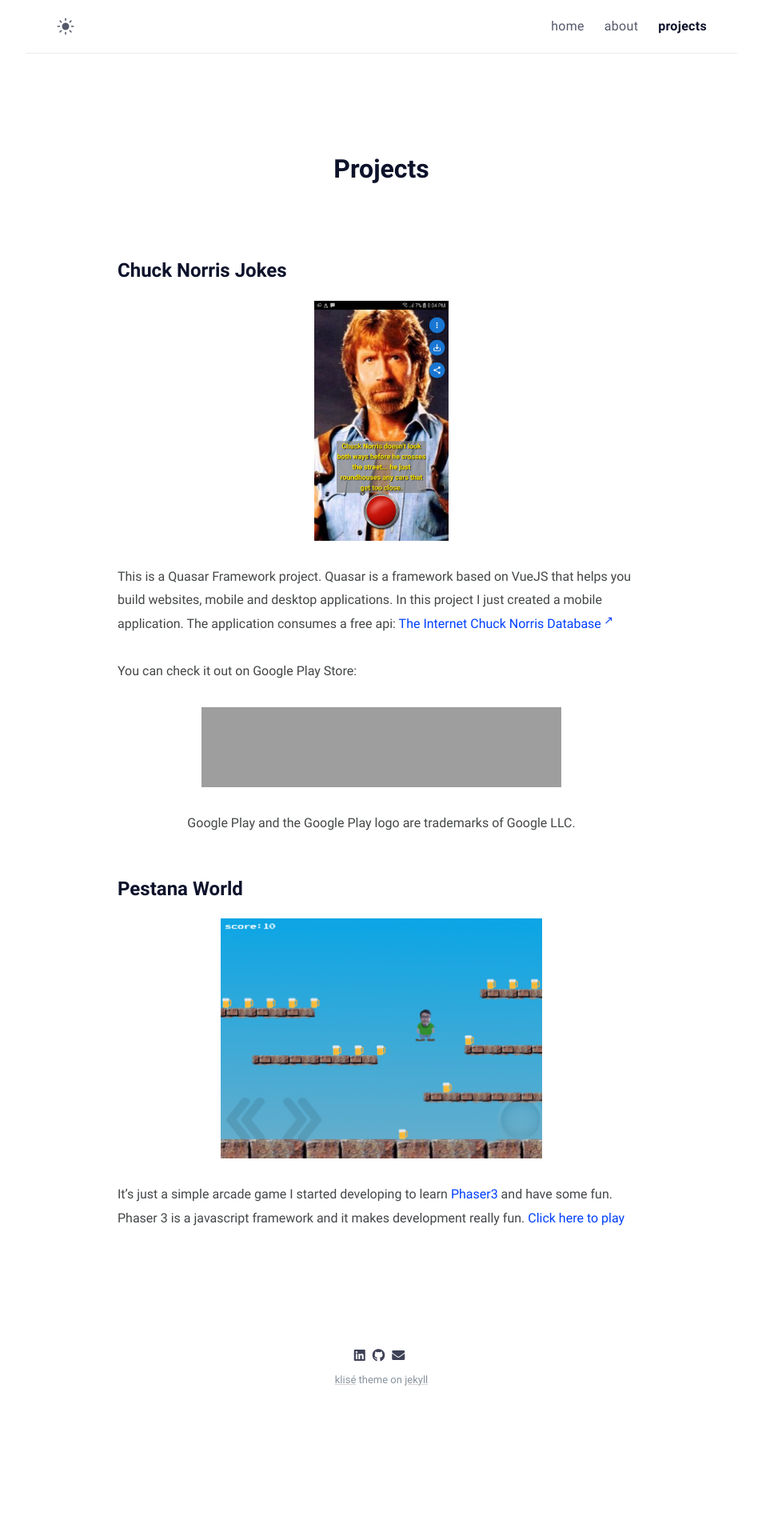
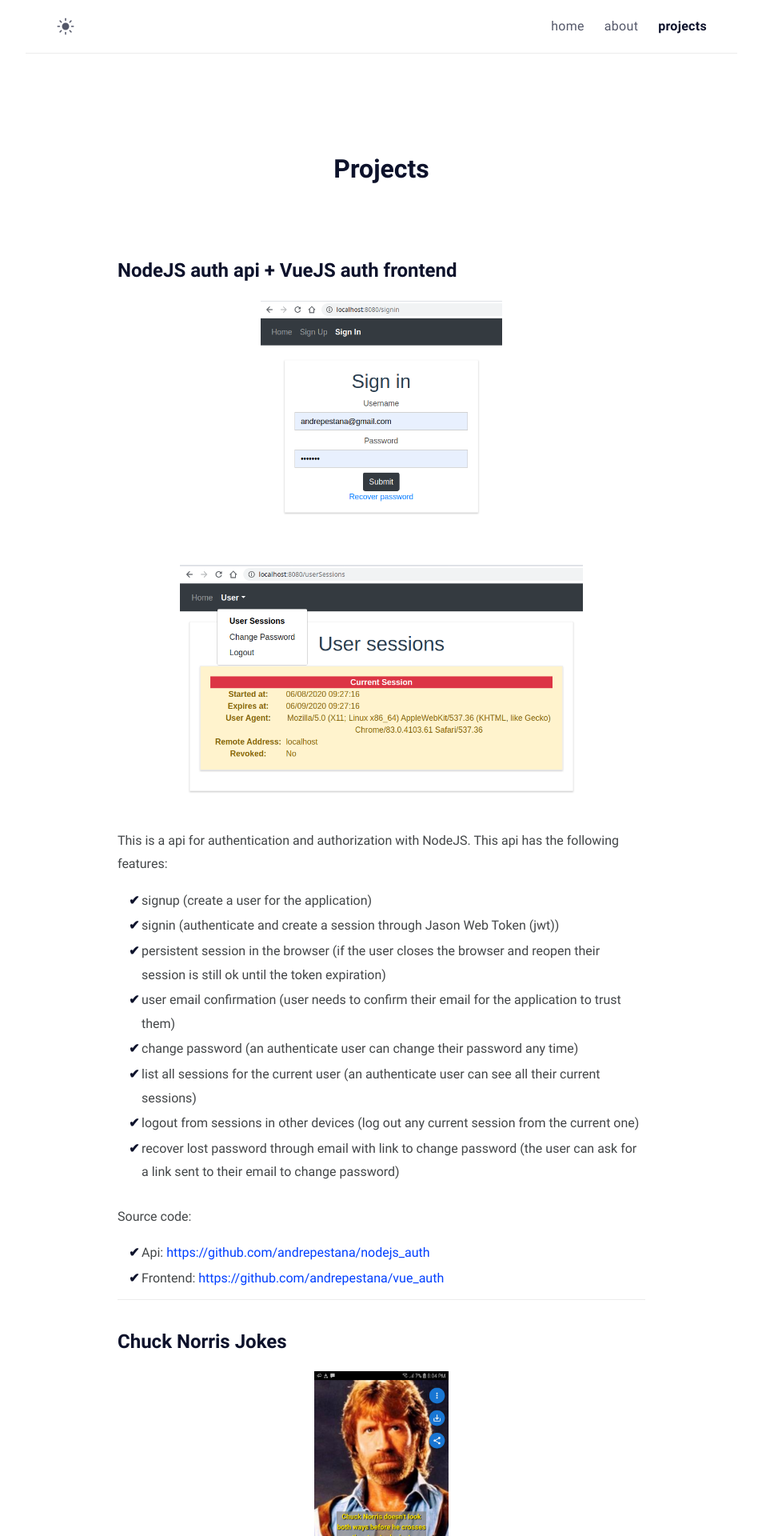
Before and after one commit to andrepestana/andrepestana.github.io.old, a Jekyll site: the page built from projects.md, in a window 1280 px wide. Shown: the top 1920 px of the page at 80% size, without its empty margins (163-1116 px from the left). Built offline with Jekyll 4.4.1, drawn with Linux system fonts in a browser that asks for light colours; before the commit the page ends 1769 px from its top, so only the background shows below that; grey boxes are pictures that could not be loaded.

Commit message:
add project

```diff
--- a/_sass/klise/_base.scss
+++ b/_sass/klise/_base.scss
@@ -126,7 +126,7 @@ ul {
     text-align: -webkit-match-parent;
   }
   li::before {
-    content: "\03BB";
+    content: "\2714";
     display: inline-block;
     width: 1em;
     position: relative;
--- a/_sass/klise/_dark.scss
+++ b/_sass/klise/_dark.scss
@@ -67,10 +67,7 @@ body[data-theme="dark"] {
     text-shadow: 0 1px 0 $dark-black;
   }
 
-  // horizontal rule
-  hr {
-    border-color: $dark-light;
-  }
+
 
   // Post Meta
   .post-meta {
--- a/projects.md
+++ b/projects.md
@@ -5,6 +5,29 @@ layout: page
 excerpt: Some of my personal projects
 comments: false
 ---
+# NodeJS auth api + VueJS auth frontend
+![alt text](/projects/vue_auth1.png "VueJS Auth Frontend signin"){:height="300px"}
+{: style="text-align: center"}
+
+![alt text](/projects/vue_auth2.png "VueJS Auth Frontend user session"){:height="300px"}
+{: style="text-align: center"}
+
+This is a api for authentication and authorization with NodeJS. This api has the following features:
+- signup (create a user for the application)
+- signin (authenticate and create a session through Jason Web Token (jwt))
+- persistent session in the browser (if the user closes the browser and reopen their session is still ok until the token expiration)
+- user email confirmation (user needs to confirm their email for the application to trust them)
+- change password (an authenticate user can change their password any time)
+- list all sessions for the current user (an authenticate user can see all their current sessions)
+- logout from sessions in other devices (log out any current session from the current one)
+- recover lost password through email with link to change password (the user can ask for a link sent to their email to change password)
+
+Source code:
+- Api: <https://github.com/andrepestana/nodejs_auth>
+- Frontend: <https://github.com/andrepestana/vue_auth>
+
+
+* * *
 
 # Chuck Norris Jokes
 
@@ -21,6 +44,9 @@ You can check it out on Google Play Store:
 Google Play and the Google Play logo are trademarks of Google LLC.
 {: style="text-align: center"}
 
+* * *
+
+
 # Pestana World
 
 [![alt text](/projects/pestana_world.png "Pestana World"){:height="300px"}](/pestana-world/)
```
Also changed, not shown: README.md, projects/vue_auth1.png (added), projects/vue_auth2.png (added), 13 other files.
